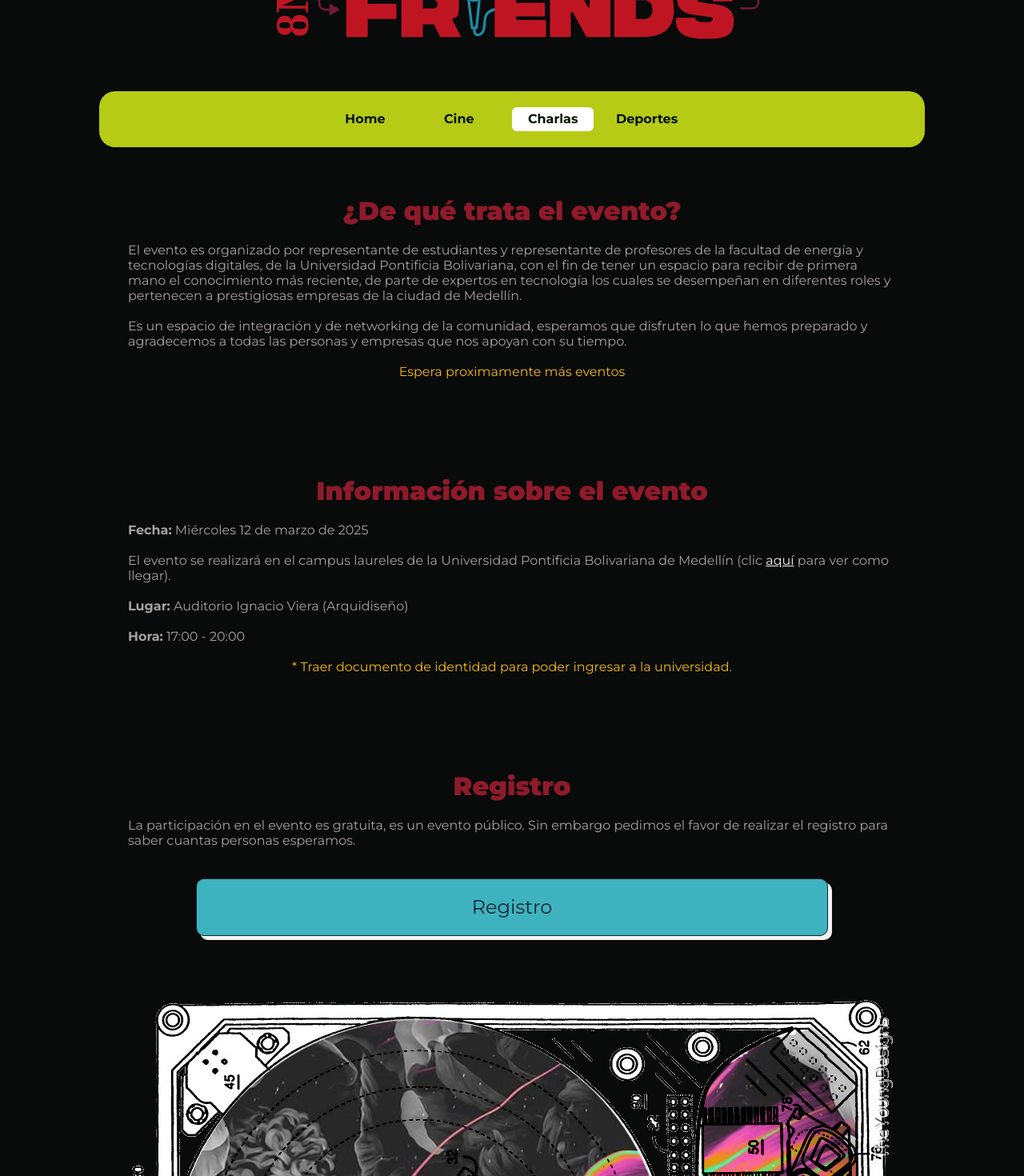
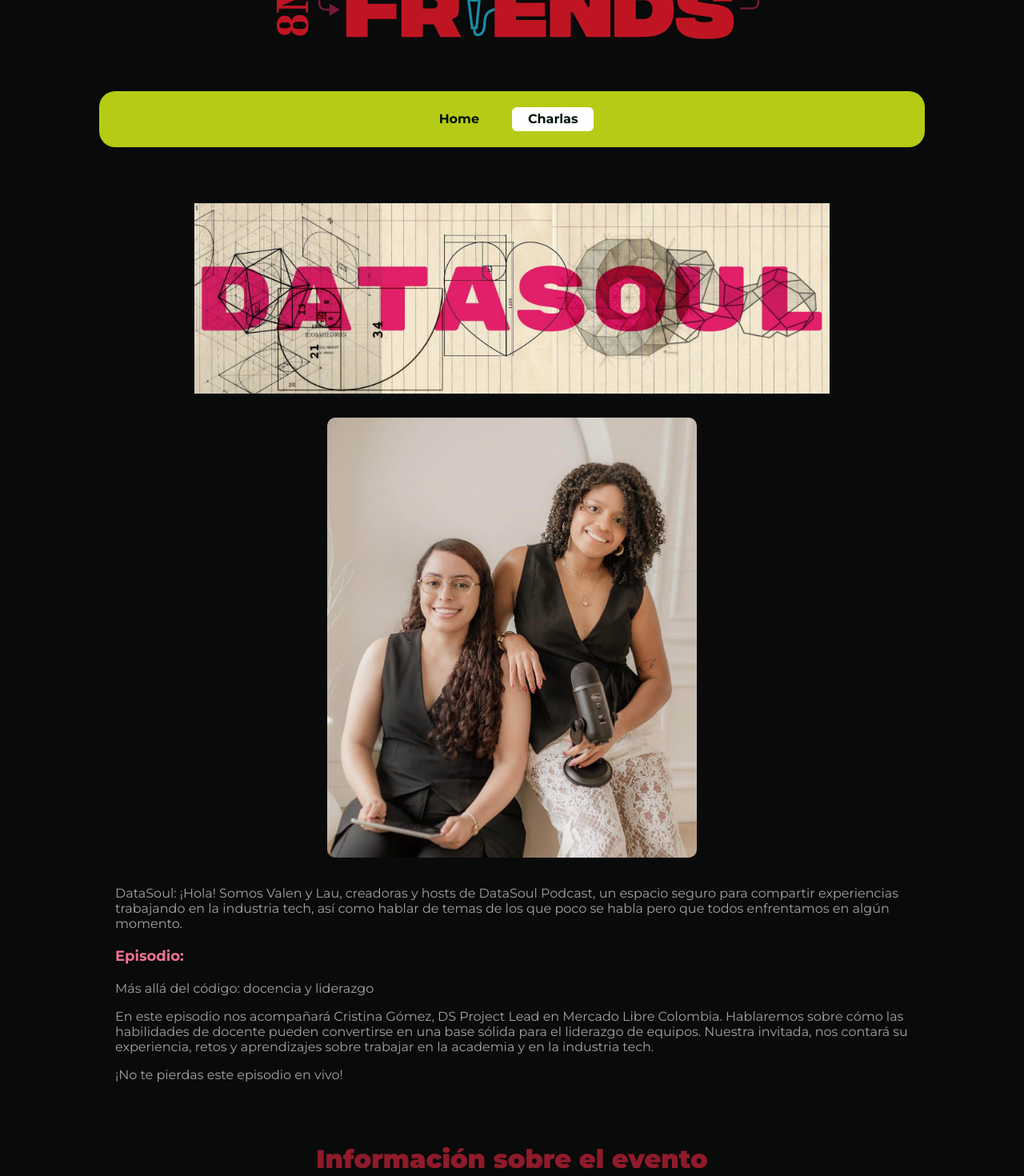
Before and after one commit to xaca/migracion_cwf, a React (Vite) app: page /charlas in a window 1280 px wide. Shown: the part 300-1770 px from the top of the page at 80% size. Built offline with nearby package versions, Linux system fonts and the light colour scheme.

Commit message:
add:diseño y contenido evento

```diff
--- a/src/components/pages/Charlas/InPersonEvent.jsx
+++ b/src/components/pages/Charlas/InPersonEvent.jsx
@@ -16,7 +16,8 @@ import fondo_derecha from "../../../assets/img/esquina_derecha.png";
 import fondo_izquierda from "../../../assets/img/cassete_izquierda.png";
 import disco_top from "../../../assets/img/disco_top.png";
 import disco_bottom from "../../../assets/img/disco_bottom.png";
-
+import datasoul_retrato from "../../../assets/img/datasoul_retrato.jpg";
+import datasoul_logo from "../../../assets/img/datasoul_logo.jpg";
 import "./events.scss";
 import "../../../css/speakers.scss";
 import "../../../css/lista.scss";
@@ -52,6 +53,7 @@ function DecoracionIzquierda(){
         width:"336px",
         height:"478px",
         zIndex: "-1",
+        filter: "opacity(30%)",
         backgroundImage: `url(${fondo_izquierda})`
     }
     return (
@@ -68,12 +70,14 @@ function InPersonEvent(){
         <DecoracionIzquierda />
         <Header logoPersonalizado={logo_evento} />
         <Menu />
-        <About />
         <Info info={{
+            logo:datasoul_logo,
+            image:datasoul_retrato,
             date: `Miércoles 12 de marzo de 2025`,
             venue: `Auditorio Ignacio Viera (Arquidiseño)`,
             time: `17:00 - 20:00`
         }} />
+        <About />
         <Register />
         <img src={disco_top} alt="Disco top" />
         <Agenda />
--- a/src/components/pages/Charlas/events.scss
+++ b/src/components/pages/Charlas/events.scss
@@ -30,3 +30,24 @@ $destacado:#F2B90F;
 .lista_generica a{
     /*color:var(--color-lista-impar);*/
 }
+.imagen_intro_evento{
+    border-radius: 10px;
+    height: 550px;
+    display: block;
+    margin: 0 auto;
+}
+.intro_evento{
+    width: 80%;
+    margin: 0 auto;
+    text-align: left;
+}
+.intro_evento h2{
+    color: $texto;
+    text-align: left;
+    width: 100%;
+}
+.logo_evento{
+    width: 80%;
+    display: block;
+    margin: 30px auto;
+}
--- a/src/components/ui/Footer/Sponsor.scss
+++ b/src/components/ui/Footer/Sponsor.scss
@@ -14,3 +14,6 @@
     margin-right: 10px;
     text-decoration: none;
 }
+.autor{
+    color:var(--color-frase) !important;
+}
--- a/src/components/ui/Info/Info.jsx
+++ b/src/components/ui/Info/Info.jsx
@@ -1,6 +1,29 @@
+function Intro({info}){
+  return(<>
+  <section class="intro_evento">
+    <img src={info.logo} className="logo_evento" alt="" />
+    <img src={info.image} className="imagen_intro_evento" alt="" />
+    <br />
+    <p>
+      DataSoul: ¡Hola! Somos Valen y Lau, creadoras y hosts de DataSoul Podcast, un espacio seguro para compartir experiencias trabajando en la industria tech, así como hablar de temas de los que poco se habla pero que todos enfrentamos en algún momento.
+    </p>
+    <p>
+      <h2>Episodio:</h2>
+      <p>Más allá del código: docencia y liderazgo</p>
+    </p>
+    <p>
+      En este episodio nos acompañará Cristina Gómez, DS Project Lead en Mercado Libre Colombia. Hablaremos sobre cómo las habilidades de docente pueden convertirse en una base sólida para el liderazgo de equipos. Nuestra invitada, nos contará su experiencia,  retos y aprendizajes sobre trabajar en la academia y en la industria tech.
+    </p>
+    <p>
+      ¡No te pierdas este episodio en vivo!
+    </p>
+</section>
+  </>);
+}
 function Info({info})
 {
     return (<>
+    <Intro info={info} />
     <section id="info">
       <h1>Información sobre el evento</h1>
       <p className="fecha">
--- a/src/components/ui/Menu/Menu.jsx
+++ b/src/components/ui/Menu/Menu.jsx
@@ -5,10 +5,10 @@ function Menu(){
     return(<>
     <nav className="menu">
         <NavLink to="/">Home</NavLink>
-        <NavLink to="/cine">Cine</NavLink>
         <NavLink to="/charlas">Charlas</NavLink>
-        <NavLink to="/deportes">Deportes</NavLink>
     </nav>
     </>);
 }
+/*<NavLink to="/cine">Cine</NavLink>
+<NavLink to="/deportes">Deportes</NavLink>*/
 export default Menu;
--- a/src/components/ui/PastEvent/PastEvent.jsx
+++ b/src/components/ui/PastEvent/PastEvent.jsx
@@ -1,16 +1,23 @@
+function OpenPastEvent(){
+
+  const childUrl = window.open('/preview', '_blank');
+  childUrl.document.open('text/html', 'replace');
+  childUrl.document.write(htmlContent);
+
+}
 function PastEvent(){
     return (<>
       <section id="eventos_anteriores">
       <h2>Eventos anteriores</h2>
       <ul className="lista_generica">
         <li>
-          🌱<a href="archivo/01/" target="_blank">CWF - CONF (el inicio)</a>
+          🌱 <a href="archivo/01/" target="_blank">CWF - CONF (el inicio)</a>
         </li>
         <li>
-          🍼<a href="archivo/02/" target="_blank">CWF - Renacimiento</a>
+          🍼 <a href="archivo/02/" target="_blank">CWF - Renacimiento</a>
         </li>
         <li>
-          🎙️<a href="archivo/03/" target="_blank">CWF - Día de la mujer</a>
+          🎙️ <a href="archivo/03/" target="_blank">CWF - Día de la mujer</a>
         </li>
         <li>
           🕵️ <a href="archivo/04/" target="_blank">CWF - Hackerone</a>
--- a/src/css/lista.scss
+++ b/src/css/lista.scss
@@ -16,6 +16,13 @@ ul {
     margin-left: 20px;
     display: block;
 }
+.item span {
+    font-size: 18px;
+    font-weight: 500;
+}
+.lista_generica{
+    margin-left: 40px;
+}
 .item:nth-child(even) {
     background: var(--color-lista-par);
     color: var(--color-lista-texto-par);
@@ -23,13 +30,6 @@ ul {
 .item:nth-child(odd) {
     background:var(--color-lista-impar);
     color: var(--color-lista-texto-impar);
-}
-.item span {
-    font-size: 18px;
-    font-weight: 500;
-}
-.lista_generica{
-    margin-left: 40px;
 }
 .lista_generica a{
     color:var(--color-lista-impar);
```
Also changed, not shown: src/assets/img/datasoul_logo.jpg (added), src/assets/img/datasoul_retrato.jpg (added).
